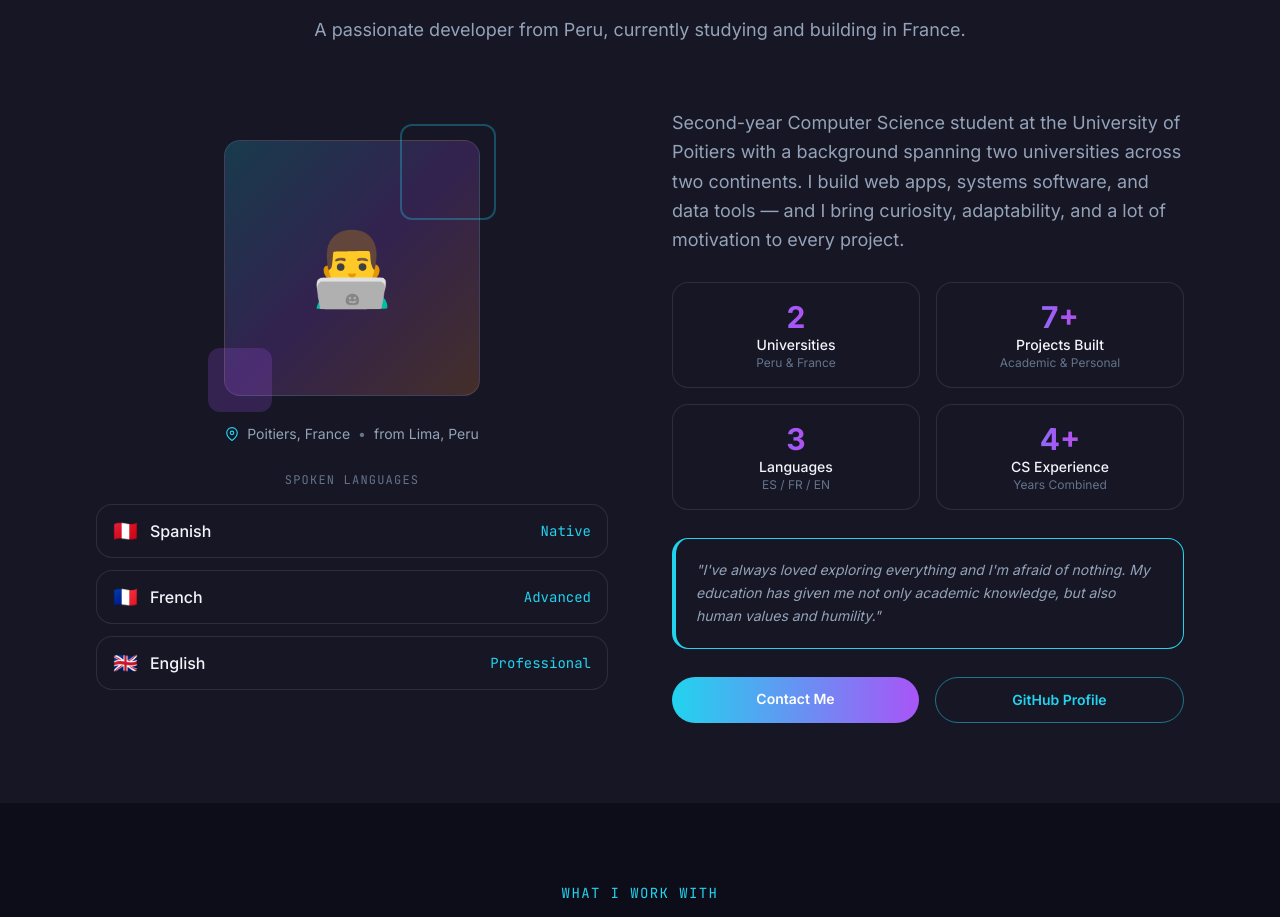
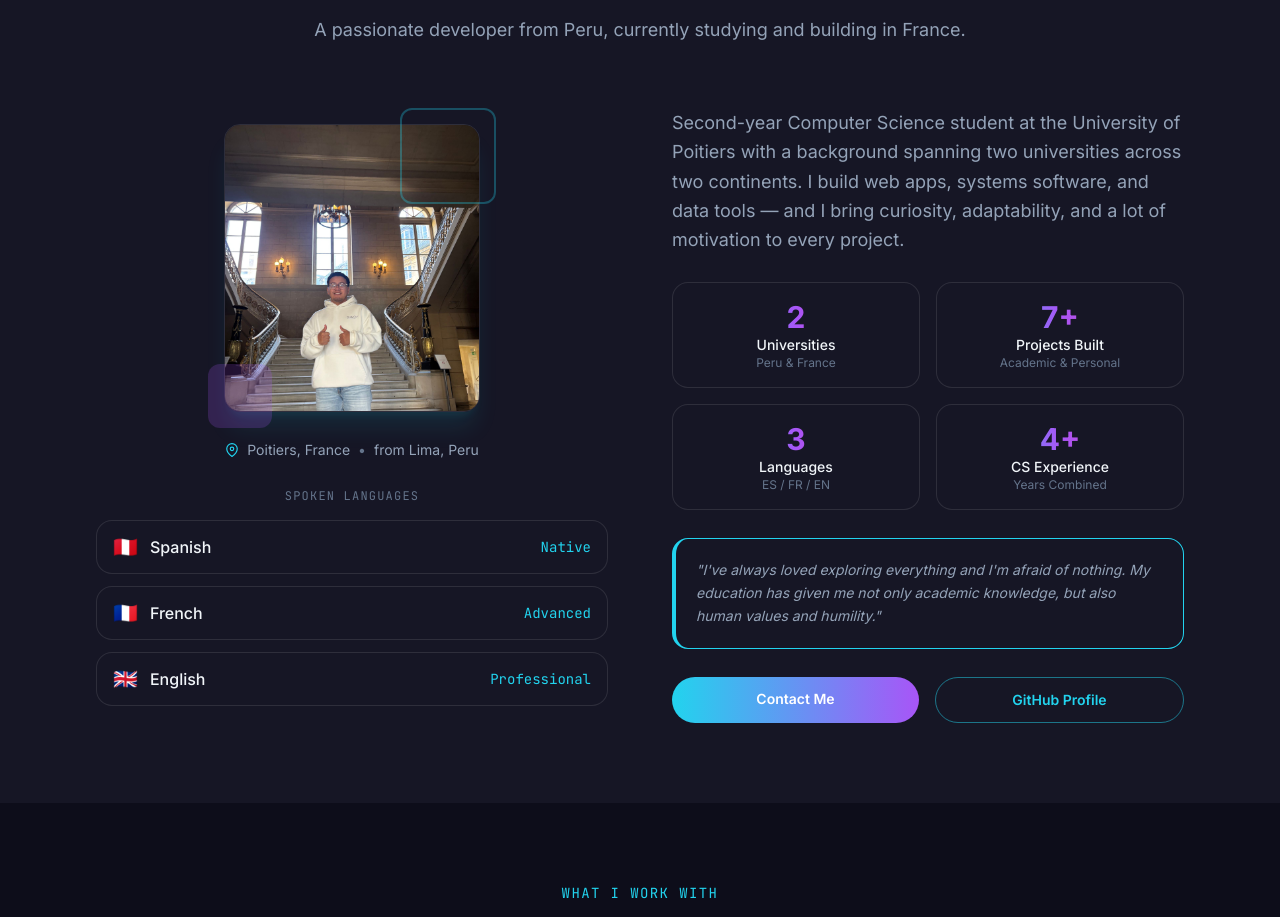
Before and after one commit to matiasmjcm/portfolio, a React (Vite) app: page / in a window 1280 px wide. Shown: the part 960-1877 px from the top of the page. Built offline with nearby package versions, Linux system fonts and the light colour scheme; no server answers.

Commit message:
Add profile photo to About section

```diff
--- a/src/components/sections/About.jsx
+++ b/src/components/sections/About.jsx
@@ -32,10 +32,14 @@ export default function About() {
             transition={{ duration: 0.6 }}
             className="flex flex-col items-center gap-7"
           >
-            {/* Avatar placeholder */}
+            {/* Photo */}
             <div className="relative">
-              <div className="w-64 h-64 rounded-2xl bg-gradient-to-br from-accent-cyan/20 via-accent-purple/20 to-accent-orange/20 border border-white/10 flex items-center justify-center text-7xl select-none">
-                👨‍💻
+              <div className="w-64 h-72 rounded-2xl overflow-hidden border border-white/10 shadow-xl shadow-accent-cyan/10">
+                <img
+                  src="/photo.jpg"
+                  alt="Matias Castro"
+                  className="w-full h-full object-cover object-[center_18%]"
+                />
               </div>
               <div className="absolute -top-4 -right-4 w-24 h-24 rounded-xl border-2 border-accent-cyan/30 pointer-events-none" />
               <div className="absolute -bottom-4 -left-4 w-16 h-16 rounded-xl bg-accent-purple/20 pointer-events-none" />
```
Also changed, not shown: public/photo.jpg (added).
